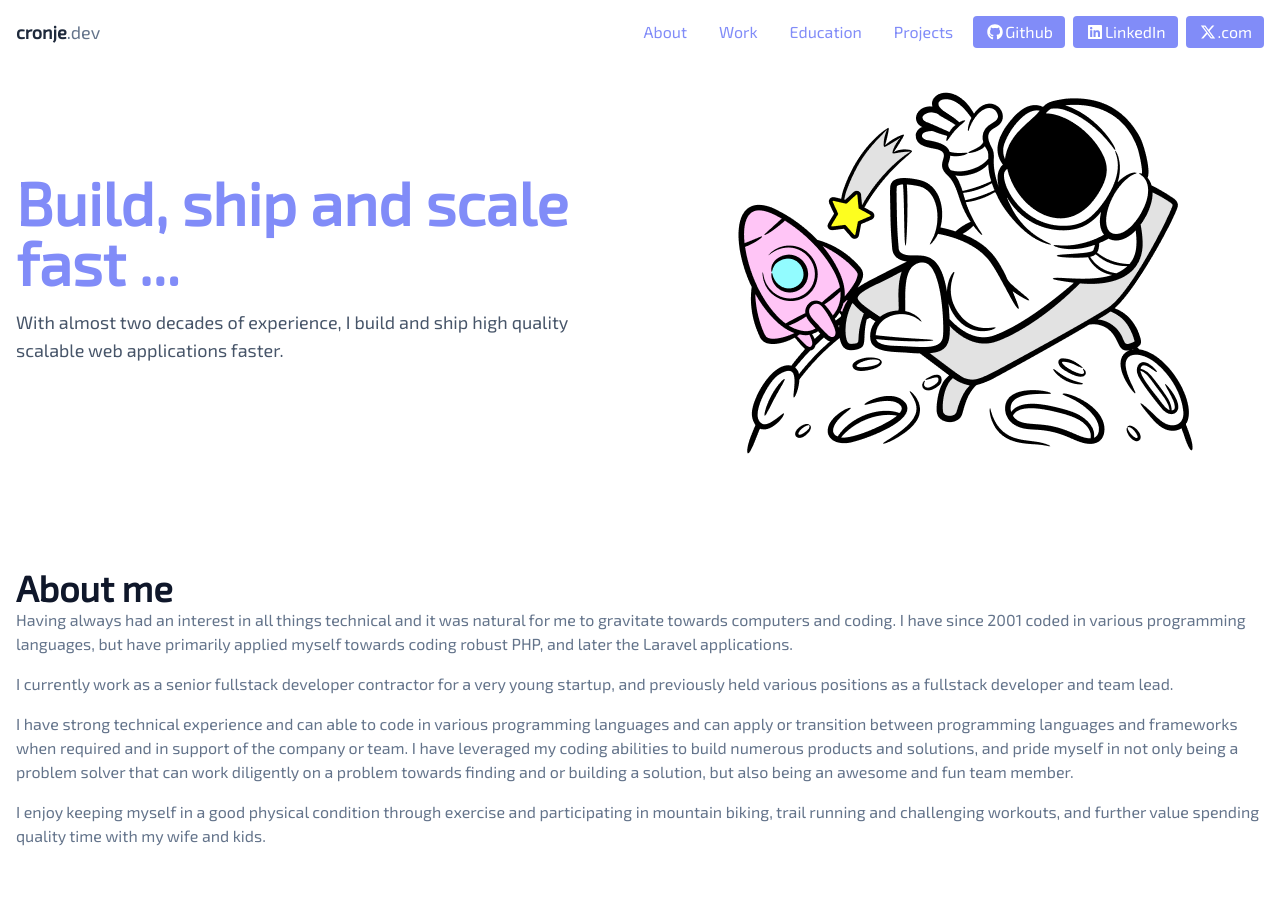
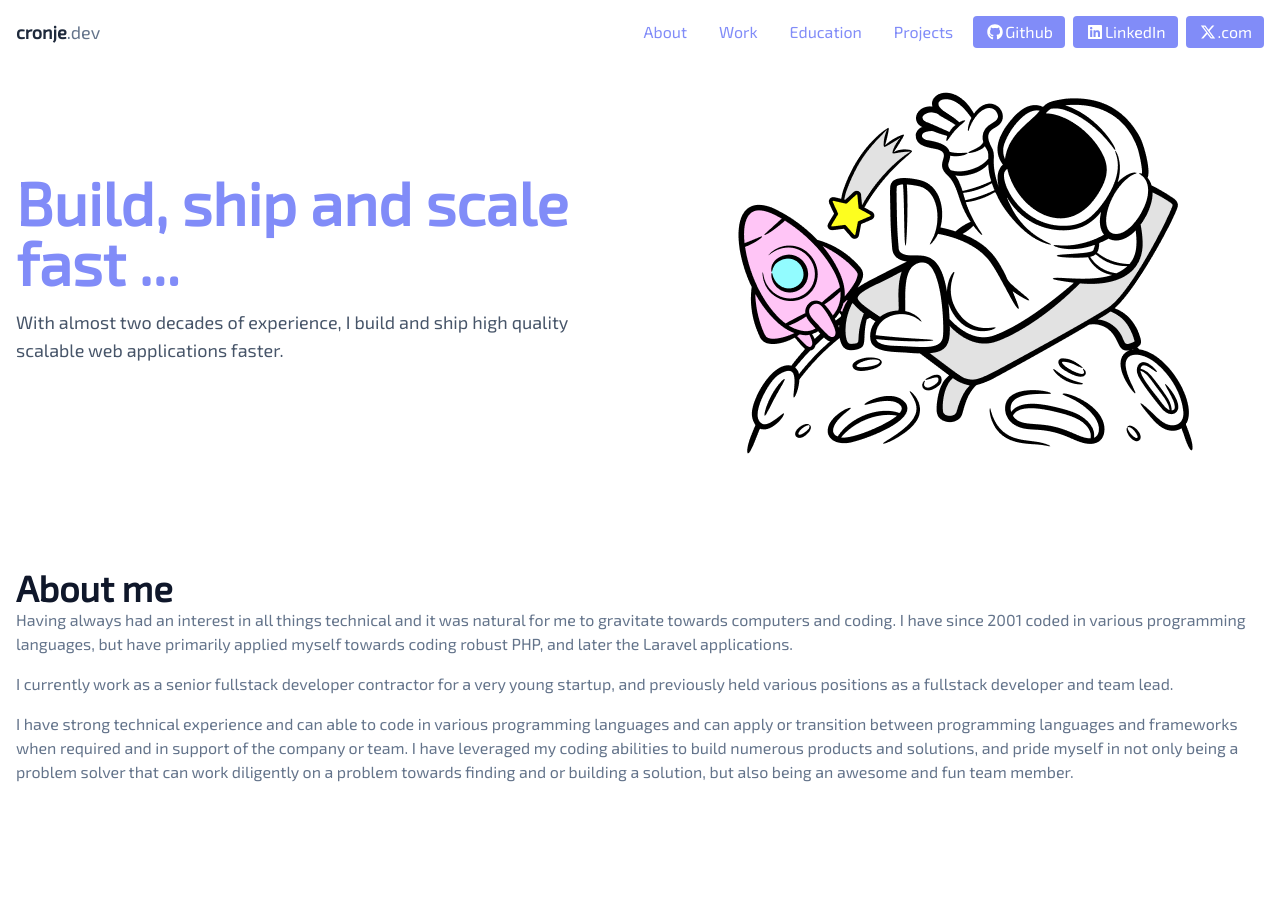
Before and after one commit to corcronje/portfolio-next, a Next.js app: page / in a window 1280 px wide. Shown: the top 898 px of the page. Built offline with nearby package versions, Linux system fonts and the light colour scheme.

Commit message:
[main] Remove redundent paragraph

```diff
--- a/src/app/page.tsx
+++ b/src/app/page.tsx
@@ -35,12 +35,6 @@ export default function Home() {
           products and solutions, and pride myself in not only being a problem
           solver that can work diligently on a problem towards finding and or
           building a solution, but also being an awesome and fun team member.
-        </p>
-        <p>
-          I enjoy keeping myself in a good physical condition through exercise
-          and participating in mountain biking, trail running and challenging
-          workouts, and further value spending quality time with my wife and
-          kids.
         </p>
       </Section>
       <SkillStack />
```
